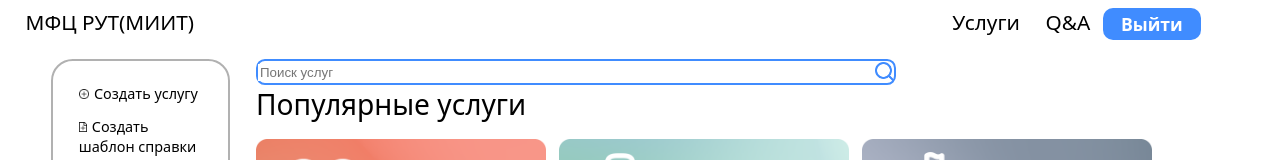
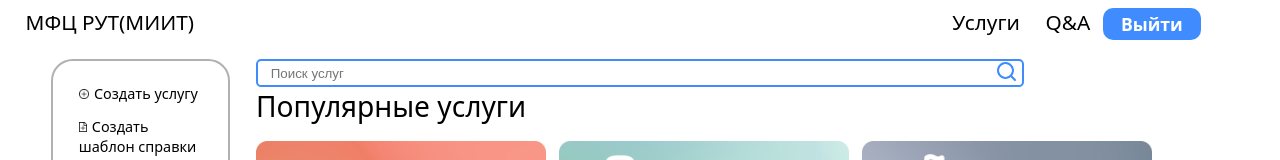
Before and after one commit to konstasya4/MFC, a React (Create React App) app: page /mainUser in a window 1280 px wide. Shown: the top 160 px of the page. Built offline with nearby package versions, Linux system fonts and the light colour scheme; no server answers; sample sign-in values are in the browser's storage.

Commit message:
The input field has been fixed

```diff
--- a/src/components/InputComponent.jsx
+++ b/src/components/InputComponent.jsx
@@ -2,6 +2,7 @@ import React, { useState } from "react";
 import '../styles/componentsStyles/InputComponentStyle.css'
 import Show from "../images/Show.png";
 import Hide from "../images/Hide.png";
+import Search from "../images/Search.png"
 const InputComponent =({ className, placeholder, type, onChange, required, ...restProps  })=>{
     const [showPassword, setShowPassword] = useState(false);
 
@@ -29,14 +30,17 @@ const InputComponent =({ className, placeholder, type, onChange, required, ...re
         : null
       }
     </div>:
-    <div className={className}>
+    <div className={`search-input ${className}`}>
     <input
       type={showPassword ? "text" : type}
       placeholder={placeholder}
       onChange={onChange}
       required={required}
       {...restProps}
-    /></div>
+    />
+    <button className="search-btn" onClick={togglePasswordVisibility}>
+          <img src={Search} />
+        </button></div>
   );
 };
 
--- a/src/pages/Main.jsx
+++ b/src/pages/Main.jsx
@@ -1,4 +1,5 @@
 import '../styles/MainStyle.css';
+import '../styles/componentsStyles/InputComponentStyle.css';
 import { useContext } from "react";
 import { AuthContext } from "../context";
 import { RoleContext } from "../context";
@@ -16,7 +17,7 @@ import  { useState, useEffect } from 'react';
 import StatementList from "../API/StatementList";
 import CertificateList from "../components/main-services/CertificateList";
 import OurWebsite from "../images/Services/OurWebsite.png"
-import { Link } from 'react-router-dom';
+// import { Link } from 'react-router-dom';
 import NavbarLeft from '../components/Navbar/leftNavbar/NavbarLeft'
 
 
@@ -46,9 +47,9 @@ const [posts, setPosts] = useState([]);
       <NavbarLeft/>
       </div>
       <div className="main-services">
-        <div className="input-main">
+        {/* <div className="input-main"> */}
           <InputComponent className="input" placeholder="Поиск услуг" />
-        </div>
+        {/* </div> */}
         <div className="popular-services">Популярные услуги</div>
         <ul className="services">
           <div className="first-line">
--- a/src/styles/componentsStyles/InputComponentStyle.css
+++ b/src/styles/componentsStyles/InputComponentStyle.css
@@ -1,16 +1,49 @@
-.input{
+/* .input{
     border: 0.2vw  solid #408CFF;
 border-radius: 0.7vw;
 width: 50vw;
 height: 2vw;
 /* padding-left: 2.5vw;  */
-background-image: url('../../images/Search.png');
+/* background-image: url('../../images/Search.png');
 background-size: 1.5vw;
 background-repeat: no-repeat;
-background-position:right center;
+background-position:right center;  */
 /* padding-right: 2vw; */
+/* } */
+.search-input{
+    border: 0.2vw  solid #408CFF;
+    display: flex;
+    align-items: center;
+    /* border: 0.2vw  solid #AAAAAA; */
+    border-radius: 0.4vw;
+}
+.status-input input{
+    width: 65vw;
+}
+.status-input{
+    width: 65vw;
+}
+.input{
+    width: 60vw;
 }
 .input input{
+    width: 60vw;
+}
+.search-input input{
+    border: none;
+    outline: none;
+    padding-left: 1vw;
+}
+.search-input button{
+    border: none;
+    background: none;
+    cursor: pointer;
+}
+.search-input img{
+    width: 1.5vw;
+}
+
+/* .input input{
     border: none;
     outline: none;
 }
@@ -19,7 +52,7 @@ background-position:right center;
 }
 .input-wrapper {
     position: relative;
-  }
+  } */
   .eding-input{
     border: 0.2vw  solid #AAAAAA;
 border-radius: 0.4vw;
@@ -60,22 +93,3 @@ input[type=password]::-ms-clear
 {
     display: none;
 }
-/* .pass-eding{
-    pass-eding
-} */
-  /* .password-toggle {
-    position: absolute;
-    top: 50%;
-    /* right: 10px; */
-    /* transform: translateY(-50%);
-    width: 1vw;
-    height: 1vw;
-    cursor: pointer;
-    background-image: url("../../images/Show.png"); Замените на путь к вашему изображению */
-    /* background-repeat: no-repeat;
-    background-position: center;
-  } */
-
-  /* .input-wrapper.show-password .password-toggle {
-    background-image: url("../../images/Hide.png"); /* Замените на путь к вашему изображению */
-  /* } */
```
